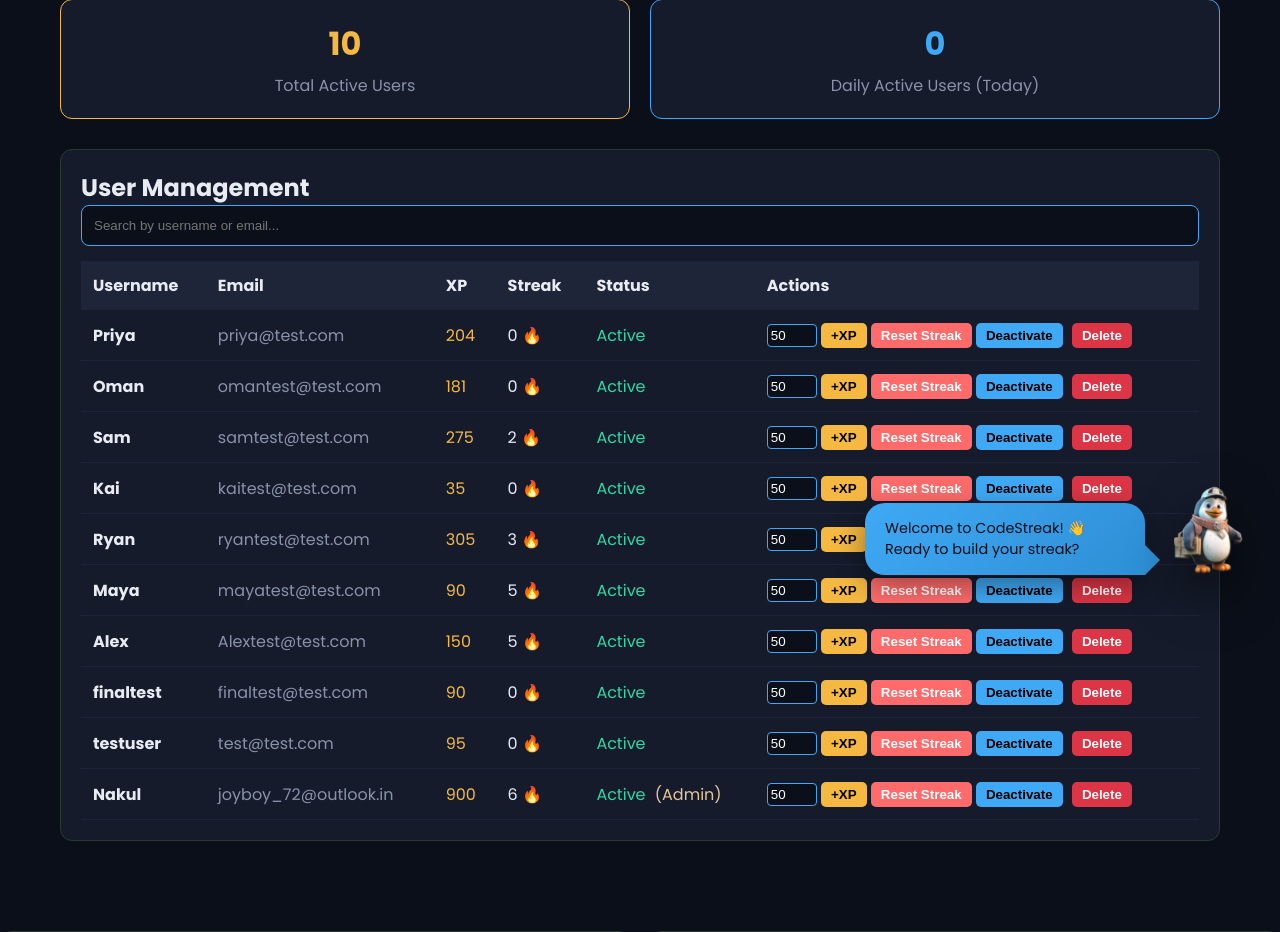
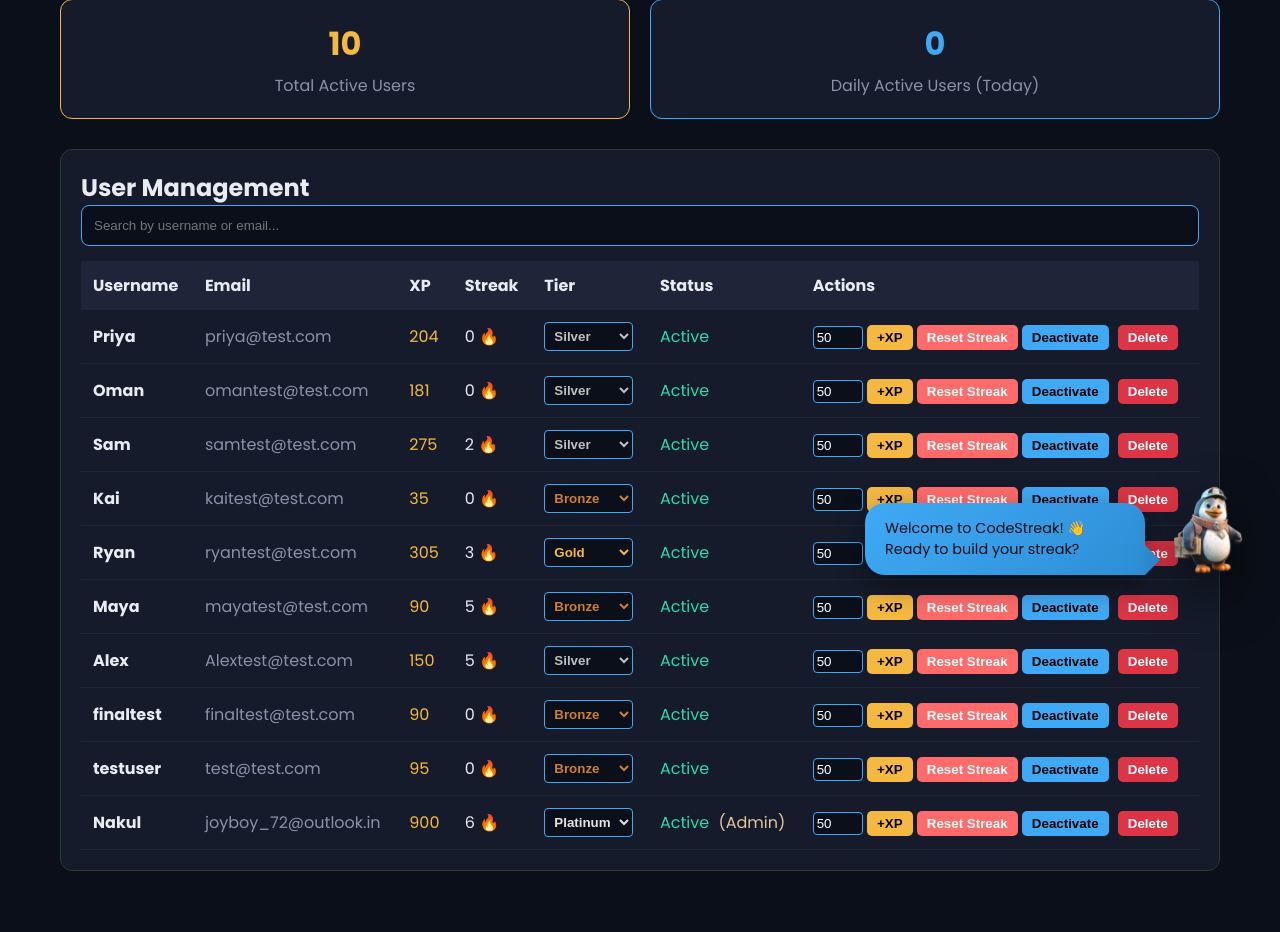
Before and after one commit to NakulSidharth72/codestreak, a Flask app: page /admin in a window 1280 px wide. Shown: the part 185-1117 px from the top of the page. Run offline with Flask 3, Linux system fonts and the light colour scheme; a user stored in the database is signed in; data comes from the database, SQL or seed files in the repository; both versions use the stored data as it was after the commit.

Commit message:
Added tier management to admin panel

```diff
--- a/app.py
+++ b/app.py
@@ -1410,6 +1410,14 @@ def admin_user_action(user_id, action):
             details = f"Account set to {'Active' if new_status else 'Deactivated'}"
             flash(f'Account status updated for {user["username"]}.', 'success')
 
+        elif action == 'change_tier':
+            new_tier = request.form.get('tier')
+            if new_tier in ['Bronze', 'Silver', 'Gold', 'Platinum']:
+                # Use backticks around `rank` because it's a reserved keyword in SQL
+                cur.execute("UPDATE users SET `rank` = ? WHERE id = ?", (new_tier, user_id))
+                details = f"Changed tier to {new_tier}"
+                flash(f'Tier changed to {new_tier} for {user["username"]}.', 'success')
+
         elif action == 'delete':
         # Prevent admin from deleting their own account
             if user_id == admin_id:
--- a/templates/admin_dashboard.html
+++ b/templates/admin_dashboard.html
@@ -28,6 +28,7 @@
                     <th style="padding: 12px;">Email</th>
                     <th style="padding: 12px;">XP</th>
                     <th style="padding: 12px;">Streak</th>
+                    <th style="padding: 12px;">Tier</th>
                     <th style="padding: 12px;">Status</th>
                     <th style="padding: 12px;">Actions</th>
                 </tr>
@@ -39,6 +40,16 @@
                     <td style="padding: 12px; color: #8B92A8;">{{ user.email }}</td>
                     <td style="padding: 12px; color: #F5B942;">{{ user.total_points }}</td>
                     <td style="padding: 12px;">{{ user.streak }} 🔥</td>
+                    <td style="padding: 12px;">
+                        <form action="{{ url_for('admin_user_action', user_id=user.id, action='change_tier') }}" method="POST" style="margin: 0;">
+                            <select name="tier" onchange="this.form.submit()" style="padding: 5px; background: #0B0F19; color: {% if user.rank == 'Platinum' %}#E5E4E2{% elif user.rank == 'Gold' %}#F5B942{% elif user.rank == 'Silver' %}#C0C0C0{% else %}#CD7F32{% endif %}; border: 1px solid #3FA9F5; border-radius: 4px; font-weight: bold; cursor: pointer;">
+                                <option value="Bronze" {% if user.rank == 'Bronze' %}selected{% endif %}>Bronze</option>
+                                <option value="Silver" {% if user.rank == 'Silver' %}selected{% endif %}>Silver</option>
+                                <option value="Gold" {% if user.rank == 'Gold' %}selected{% endif %}>Gold</option>
+                                <option value="Platinum" {% if user.rank == 'Platinum' %}selected{% endif %}>Platinum</option>
+                            </select>
+                        </form>
+                    </td>
                     <td style="padding: 12px;">
                         {% if user.is_active %}
                             <span style="color: #2ED9A5;">Active</span>
```
Also changed, not shown: codestreak.db.
